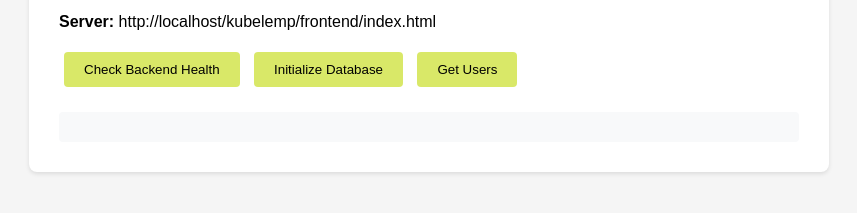
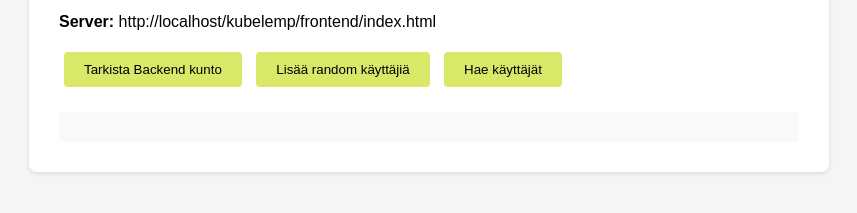
Before and after one commit to LassiJaar/linux_admin_kurssi, a plain HTML site: page kubelemp/frontend/index.html in a window 1280 px wide. Shown: the part 201-414 px from the top of the page, without its empty margins (211-1068 px from the left). Drawn offline with Linux system fonts and the light colour scheme.

Commit message:
Translate button text to Finnish

```diff
--- a/kubelemp/frontend/index.html
+++ b/kubelemp/frontend/index.html
@@ -47,9 +47,9 @@
         <p><strong>Server:</strong> <span id="serverInfo"></span></p>
 
         <div>
-            <button onclick="checkHealth()">Check Backend Health</button>
-            <button onclick="initDB()">Initialize Database</button>
-            <button onclick="getUsers()">Get Users</button>
+            <button onclick="checkHealth()">Tarkista Backend kunto</button>
+            <button onclick="initDB()">Lisää random käyttäjiä</button>
+            <button onclick="getUsers()">Hae käyttäjät</button>
         </div>
 
         <div id="result"></div>
```
